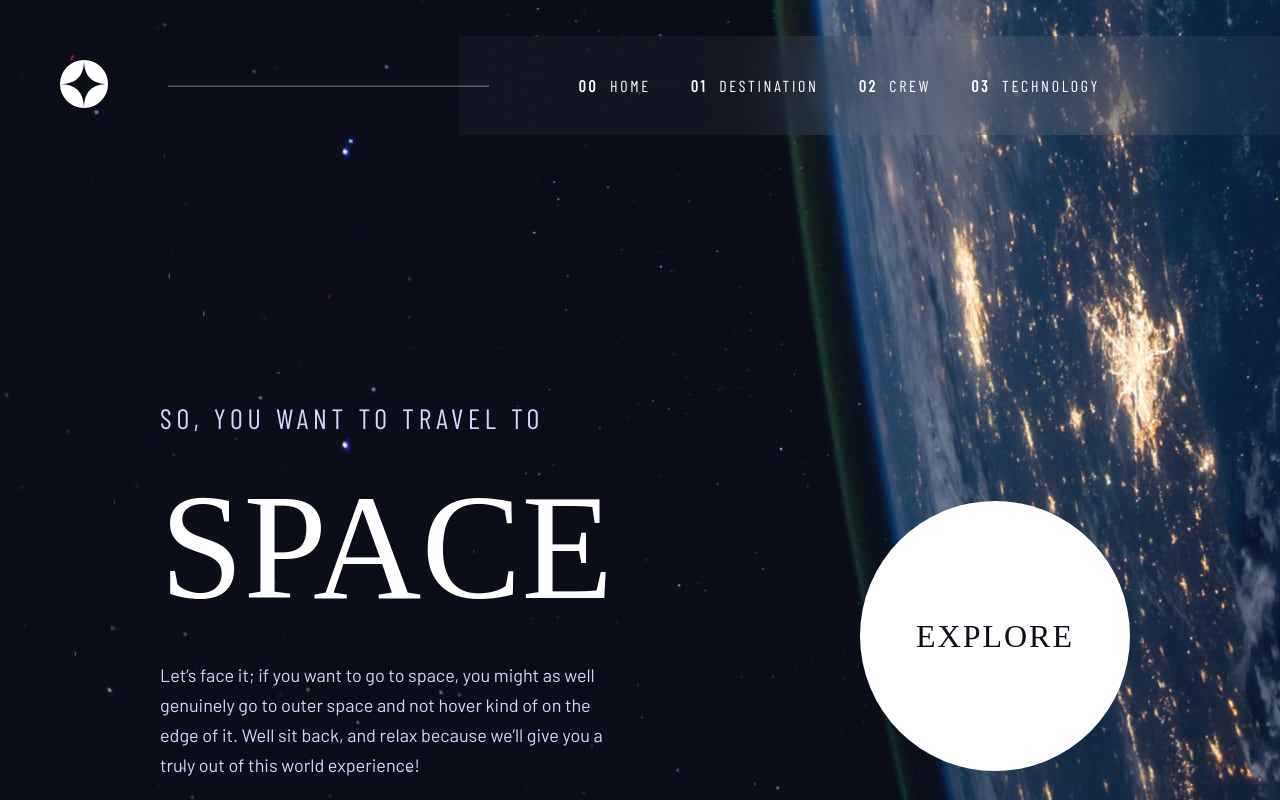
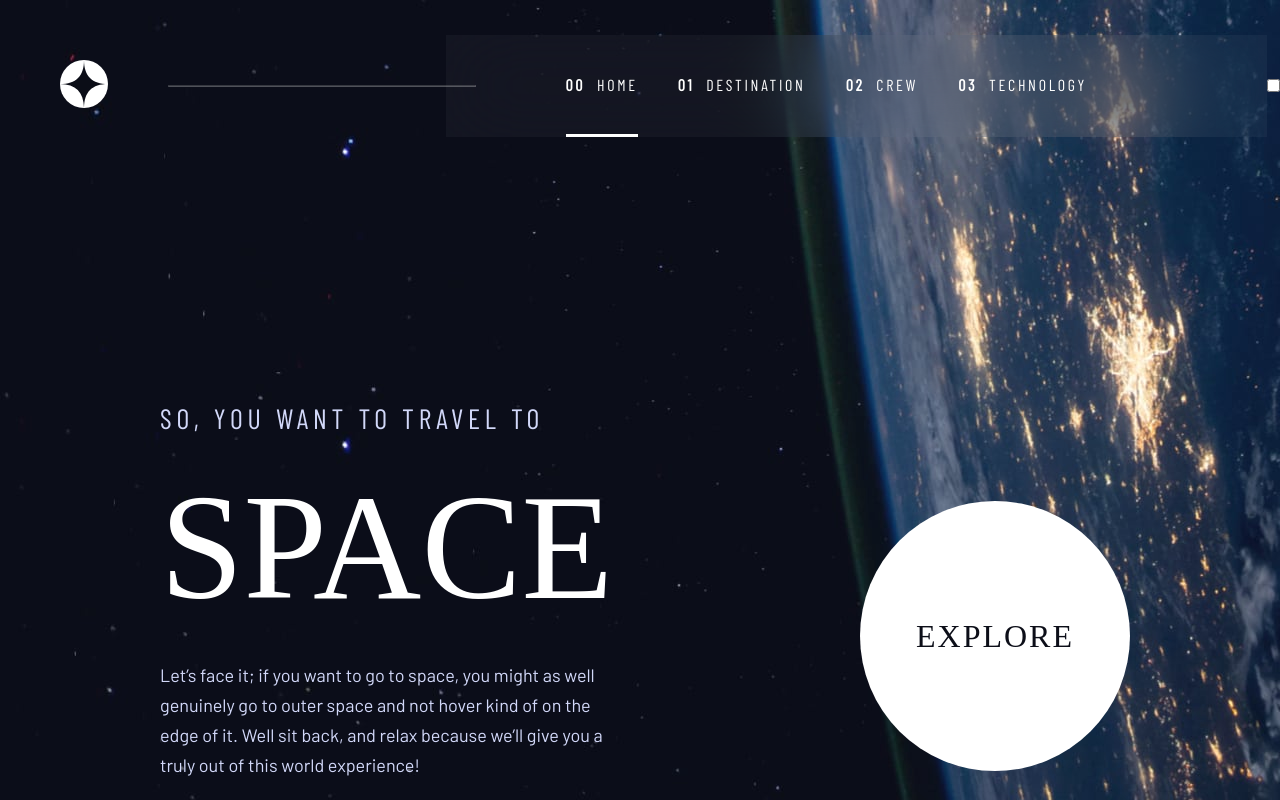
Before and after one commit to AnshumanMahato/space-travel-frontendmentor, a React (Create React App) app: page / in a window 1280 px wide. Built offline with nearby package versions, Linux system fonts and the light colour scheme; a web font is replaced by a local one.

Commit message:
header state css done

```diff
--- a/src/components/Header.jsx
+++ b/src/components/Header.jsx
@@ -9,7 +9,7 @@ const Header = () => {
       <hr />
       <nav className="nav">
         <ul className="nav__list">
-          <li className="nav__item">
+          <li className="nav__item active">
             <a className="nav__link" href="/">
               <span>00</span>&nbsp;&nbsp;HOME
             </a>
@@ -31,6 +31,7 @@ const Header = () => {
           </li>
         </ul>
       </nav>
+      <input type="checkbox" name="check" id="check" />
     </header>
   );
 };
--- a/src/sass/components/_Header.scss
+++ b/src/sass/components/_Header.scss
@@ -17,7 +17,7 @@ hr {
 }
 
 .nav {
-    padding: 4rem 16rem 4rem 12rem;
+    padding: 0 16rem 0 12rem;
     background-color: rgba(255, 255, 255, 0.04);
     backdrop-filter: blur(40px);
     font-family: 'Barlow Condensed', sans-serif;
@@ -30,10 +30,21 @@ hr {
 
     &__item {
         margin-right: 4rem;
+        padding: 4rem 0;
+        border-bottom: 3px solid transparent;
 
         &:last-child {
             margin-right: 2rem;
         }
+
+        &:hover {
+            border-bottom: 3px solid rgba(255, 255, 255, 0.4);
+        }
+
+        &.active {
+            border-bottom: 3px solid rgba(255, 255, 255);
+        }
+
     }
 
     &__link {
@@ -50,4 +61,8 @@ hr {
         }
 
     }
+
+    &__link:active &__item {
+        border-bottom: 3px solid rgb(255, 255, 255);
+    }
 }
```
